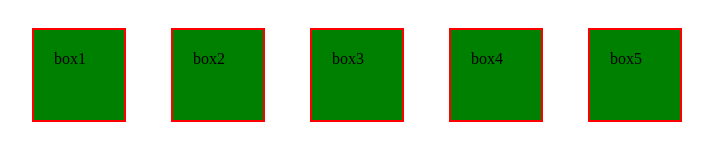
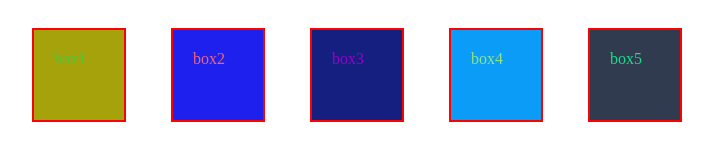
Before and after one commit to NakumJaydeep/javascript-work, a plain HTML site: page index1.html in a window 1280 px wide. Shown: the whole page, without its empty margins (283-996 px from the left). Drawn offline with Linux system fonts and the light colour scheme.

Commit message:
Update index1.html

```diff
--- a/index1.html
+++ b/index1.html
@@ -29,7 +29,7 @@
         <div class="box">box4</div>
         <div class="box">box5</div>
     </div>
-    <script src="dom.js"></script>
+    <script src="index1.js"></script>
     <script>
         document.title="my name is jaydeep"
 
```
